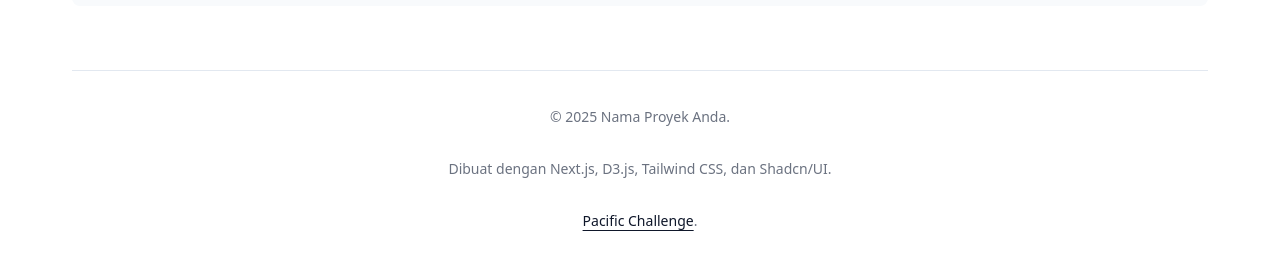
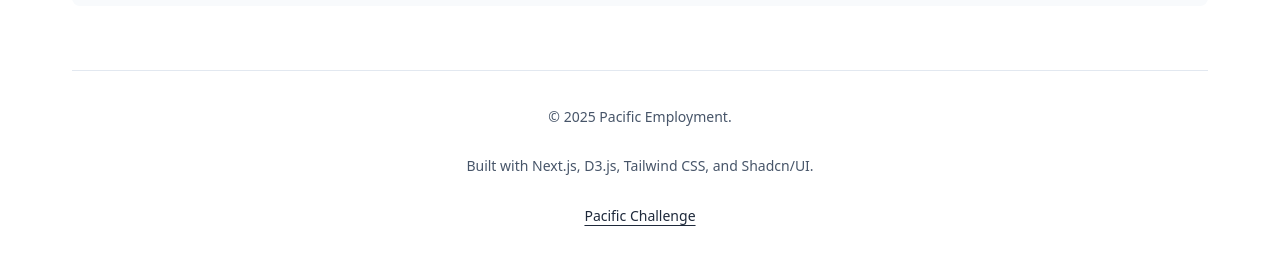
Before and after one commit to riffatns/Pacific-Challange, a Next.js app: page / in a window 1280 px wide. Shown: the part 6776-7045 px from the top of the page. Built offline with nearby package versions, Linux system fonts and the light colour scheme; no server answers.

Commit message:
memperbaiki desain footer

```diff
--- a/src/components/common/Footer.tsx
+++ b/src/components/common/Footer.tsx
@@ -3,18 +3,18 @@ import React from 'react';
 const Footer: React.FC = () => {
   const currentYear = new Date().getFullYear();
   return (
-    <footer className="mt-16 py-8 border-t text-center text-gray-500 text-sm">
-      <p>&copy; {currentYear} Nama Proyek Anda.</p>
-      <p>
-        Dibuat dengan Next.js, D3.js, Tailwind CSS, dan Shadcn/UI.
+    <footer className="mt-16 py-8 border-t border-slate-200 text-center text-slate-600 text-sm">
+      <p className="font-medium">&copy; {currentYear} Pacific Employment.</p>
+      <p className="mt-2 leading-relaxed">
+        Built with Next.js, D3.js, Tailwind CSS, and Shadcn/UI.
       </p>
-      <p className="mt-1">
-
+      <p className="mt-2">
         <a
-
+          className="font-medium text-slate-800 hover:text-slate-900 transition-colors"
+          href="#"
         >
           Pacific Challenge
-        </a>.
+        </a>
       </p>
     </footer>
   );
```
